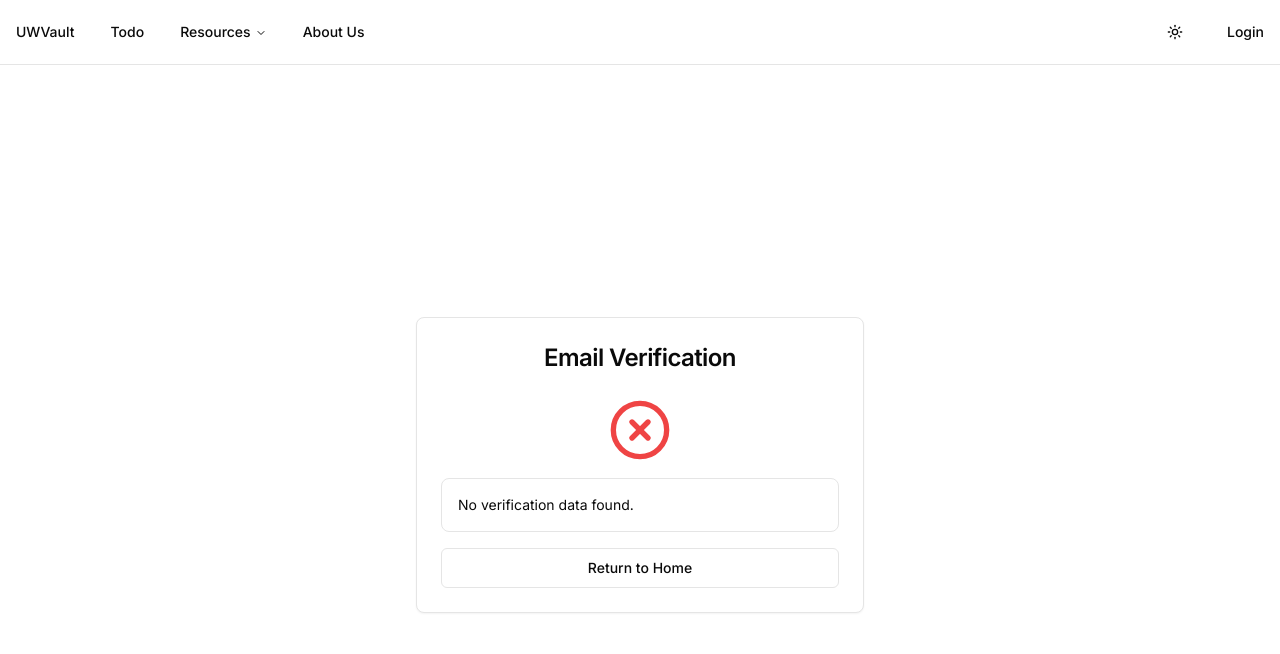
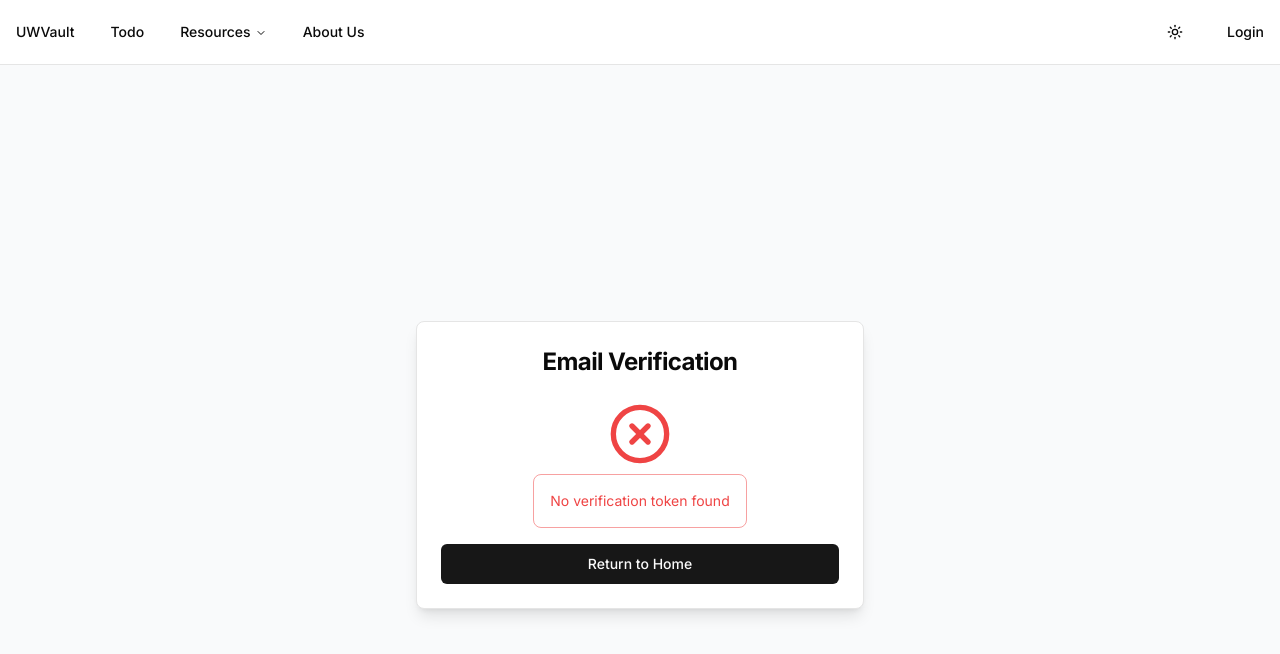
Before and after one commit to JulianZ-CD/uwvault, a Next.js app: page /verify in a window 1280 px wide. Shown: the top 654 px of the page. Built offline with nearby package versions, Linux system fonts and the light colour scheme.

Commit message:
refactor: centralize middleware and improve email verification flow

```diff
--- a/app/(auth)/verify/page.tsx
+++ b/app/(auth)/verify/page.tsx
@@ -1,7 +1,7 @@
 'use client';
 
 import { useEffect, useState } from 'react';
-import { useRouter, useSearchParams } from 'next/navigation';
+import { useRouter } from 'next/navigation';
 import {
   Card,
   CardContent,
@@ -14,71 +14,115 @@ import { CheckCircle2, XCircle } from 'lucide-react';
 
 export default function VerifyPage() {
   const router = useRouter();
-  const searchParams = useSearchParams();
   const [status, setStatus] = useState<'loading' | 'success' | 'error'>(
     'loading'
   );
   const [message, setMessage] = useState('Verifying your email...');
 
   useEffect(() => {
-    const hash = window.location.hash;
-    if (hash) {
-      // 解析 hash 中的参数
-      const params = new URLSearchParams(hash.substring(1));
+    const verifyEmail = async () => {
+      try {
+        // 直接从 URL 的 hash 部分获取参数
+        const hash = window.location.hash.substring(1); // 移除开头的 #
+        console.log('Hash:', hash);
+
+        if (!hash) {
+          throw new Error('No verification token found');
+        }
+
+        // 解析 hash 中的所有参数
+        const params = new URLSearchParams(hash);
         const accessToken = params.get('access_token');
+        const expiresAt = params.get('expires_at');
+        const refreshToken = params.get('refresh_token');
+        const tokenType = params.get('token_type');
         const type = params.get('type');
 
-      if (accessToken && type === 'signup') {
-        // 验证成功
+        console.log('Parsed params:', {
+          accessToken: accessToken?.substring(0, 10) + '...',
+          expiresAt,
+          tokenType,
+          type,
+        });
+
+        if (!accessToken) {
+          throw new Error('No access token found');
+        }
+
+        if (type === 'signup') {
+          // 存储完整的认证信息
+          localStorage.setItem(
+            'token',
+            JSON.stringify({
+              access_token: accessToken,
+              expires_at: expiresAt,
+              refresh_token: refreshToken,
+              token_type: tokenType,
+            })
+          );
+
           setStatus('success');
-        setMessage('Your email has been verified successfully!');
+          setMessage('Email verified successfully! Redirecting to login...');
+
+          // 3秒后自动跳转
+          setTimeout(() => router.push('/login'), 3000);
         } else {
+          throw new Error('Invalid verification link');
+        }
+      } catch (error) {
+        console.error('Verification error:', error);
         setStatus('error');
-        setMessage('Invalid verification link.');
+        setMessage(
+          error instanceof Error
+            ? error.message
+            : 'An error occurred during verification'
+        );
       }
-    } else {
-      setStatus('error');
-      setMessage('No verification data found.');
-    }
-  }, []);
+    };
+
+    verifyEmail();
+  }, [router]);
 
   return (
-    <div className="min-h-screen flex items-center justify-center p-4">
-      <Card className="w-full max-w-md">
-        <CardHeader>
-          <CardTitle className="text-2xl text-center">
+    <div className="min-h-screen bg-gray-50 flex items-center justify-center p-4">
+      <Card className="w-full max-w-md shadow-lg">
+        <CardHeader className="space-y-1">
+          <CardTitle className="text-2xl font-bold text-center">
             Email Verification
           </CardTitle>
         </CardHeader>
-        <CardContent className="space-y-4">
+        <CardContent className="space-y-6">
           <div className="flex flex-col items-center justify-center space-y-4">
             {status === 'loading' && (
-              <div className="animate-spin rounded-full h-8 w-8 border-b-2 border-primary" />
+              <div className="flex items-center justify-center">
+                <div className="animate-spin rounded-full h-12 w-12 border-b-2 border-primary" />
+              </div>
             )}
             {status === 'success' && (
+              <div className="flex flex-col items-center space-y-2">
                 <CheckCircle2 className="h-16 w-16 text-green-500" />
+                <p className="text-sm text-green-600 font-medium">{message}</p>
+              </div>
             )}
             {status === 'error' && (
+              <div className="flex flex-col items-center space-y-2">
                 <XCircle className="h-16 w-16 text-red-500" />
+                <Alert variant="destructive">
+                  <AlertDescription className="text-center">
+                    {message}
+                  </AlertDescription>
+                </Alert>
+              </div>
             )}
 
-            <Alert>
-              <AlertDescription>{message}</AlertDescription>
-            </Alert>
-
-            {status === 'success' && (
-              <Button className="w-full" onClick={() => router.push('/login')}>
-                Continue to Login
-              </Button>
-            )}
-
-            {status === 'error' && (
+            {status !== 'loading' && (
               <Button
-                className="w-full"
-                variant="outline"
-                onClick={() => router.push('/')}
+                className="w-full mt-4"
+                onClick={() =>
+                  router.push(status === 'success' ? '/login' : '/')
+                }
               >
-                Return to Home
+                {status === 'success' ? 'Continue to Login' : 'Return to Home'}
               </Button>
             )}
           </div>
--- a/app/middleware.ts
+++ /dev/null
@@ -1,53 +0,0 @@
-import { NextResponse } from 'next/server';
-import type { NextRequest } from 'next/server';
-
-export async function middleware(req: NextRequest) {
-  // 获取当前请求路径
-  const path = req.nextUrl.pathname;
-
-  // 公开路由列表（不需要认证的路由）
-  const publicPaths = [
-    '/login',
-    '/register',
-    '/verify',
-    '/api',
-    '/_next',
-    '/favicon.ico',
-  ];
-
-  // 检查是否是公开路由
-  const isPublicPath = publicPaths.some((publicPath) =>
-    path.startsWith(publicPath)
-  );
-
-  // 如果是公开路由，直接放行
-  if (isPublicPath) {
-    return NextResponse.next();
-  }
-
-  // 检查认证状态
-  const token = req.cookies.get('token');
-
-  // 如果没有认证且不是公开路由，重定向到登录页
-  if (!token) {
-    const loginUrl = new URL('/login', req.url);
-    loginUrl.searchParams.set('from', path);
-    return NextResponse.redirect(loginUrl);
-  }
-
-  return NextResponse.next();
-}
-
-// 配置中间件应用的路由
-export const config = {
-  matcher: [
-    /*
-     * 匹配所有路径除了:
-     * /api/py/* (后端API路由)
-     * /_next/static (静态文件)
-     * /_next/image (图片优化API)
-     * /favicon.ico (浏览器图标)
-     */
-    '/((?!api/py|_next/static|_next/image|favicon.ico).*)',
-  ],
-};
```
Also changed, not shown: middleware.ts (added, +167 -0 lines). Lines whose indentation alone changed are shown as unchanged.
